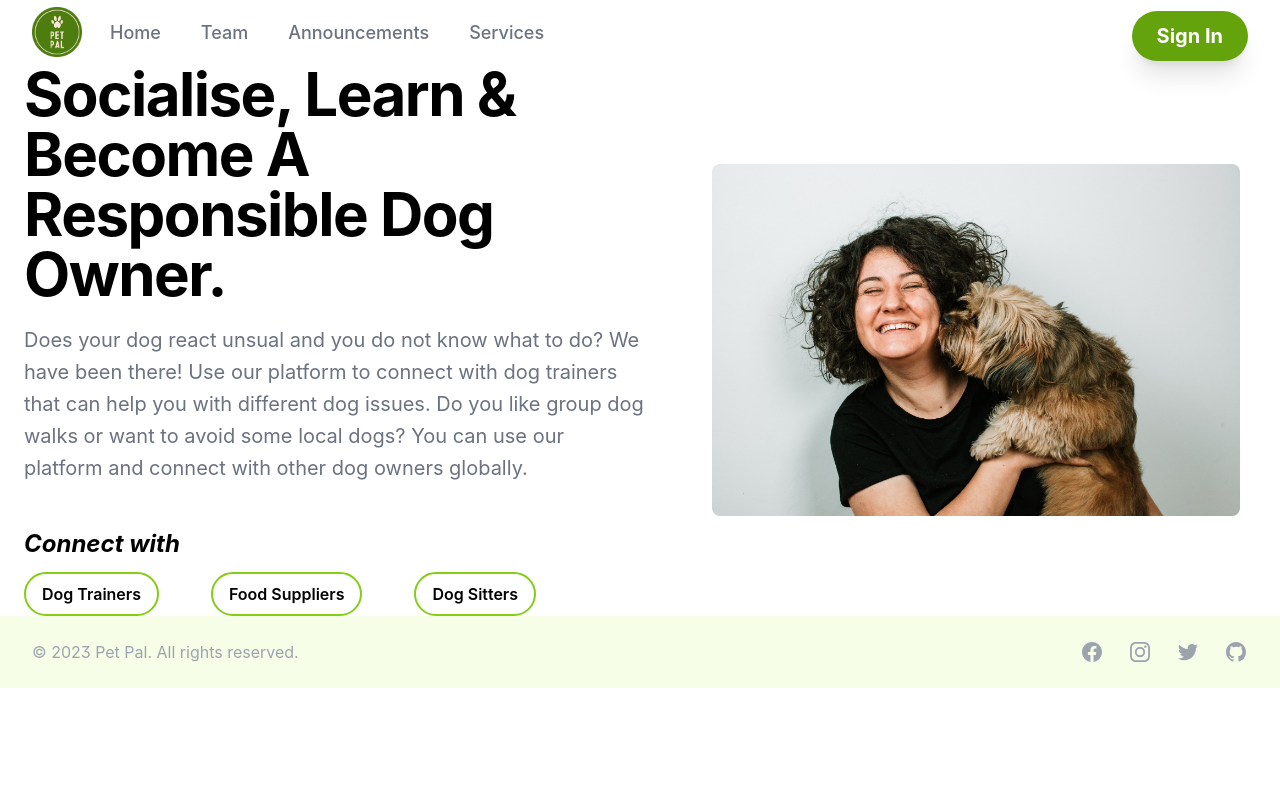
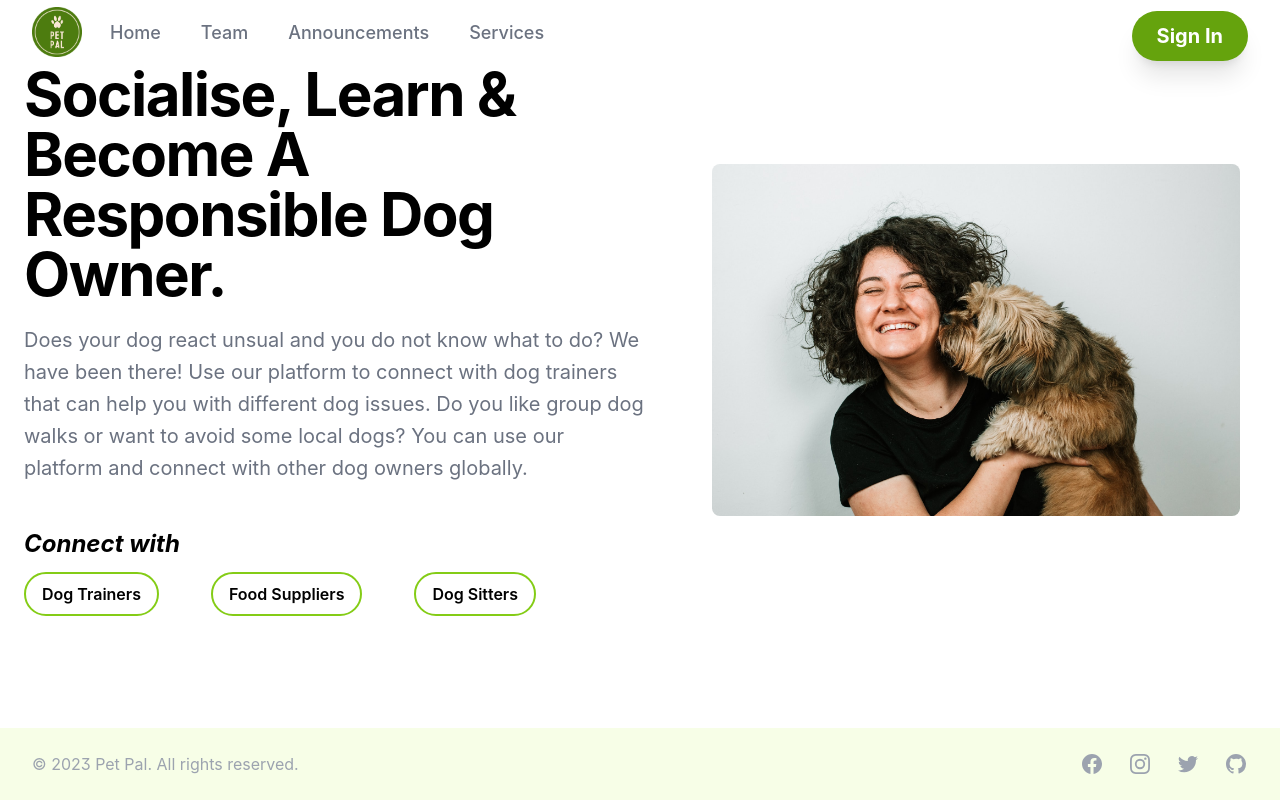
Before and after one commit to imevanc/pet-pal, a Next.js app: page /services/dog-owner in a window 1280 px wide. Built offline with nearby package versions, Linux system fonts and the light colour scheme.

Commit message:
floating footer in services page resolved

```diff
--- a/src/components/ServicesPages/ServicesPage.tsx
+++ b/src/components/ServicesPages/ServicesPage.tsx
@@ -11,6 +11,7 @@ const ServicesPage: React.FC<ServicesPageIF> = ({
   image,
 }) => {
   return (
+    <div className="grow shrink-0">
       <div className="w-full mt-6 lg:mt-0">
         <div className="mx-auto max-w-7xl h-[80%] lg:flex lg:justify-center">
           <div className="flex flex-col lg:flex-row justify-center items-center">
@@ -25,6 +26,7 @@ const ServicesPage: React.FC<ServicesPageIF> = ({
           </div>
         </div>
       </div>
+    </div>
   );
 };
 
```
Lines whose indentation alone changed are shown as unchanged.
